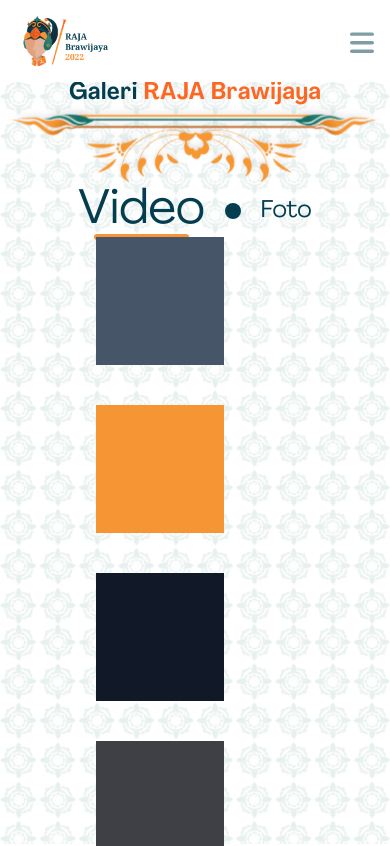
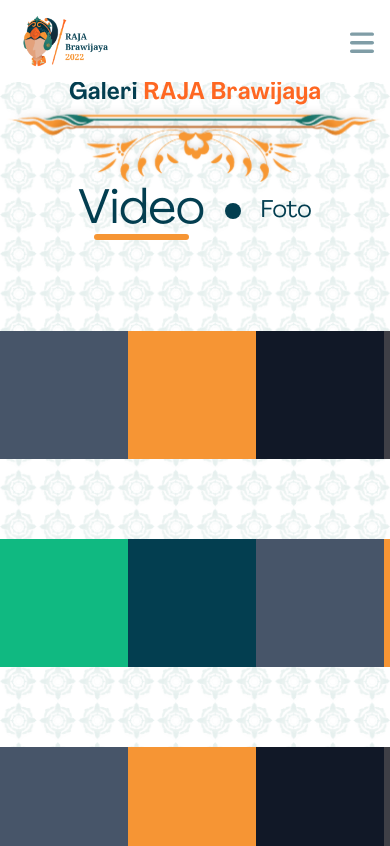
Before and after one commit to mfadlihs/RAJA-BRAWIJAYA-2022, a Next.js app: page /galeri in a window 390 px wide. Shown: the top 846 px of the page. Built offline with nearby package versions, Linux system fonts and the light colour scheme.

Commit message:
galery responsif

```diff
--- /dev/null
+++ b/component/galeri/GallerySliderMb.jsx
@@ -0,0 +1,72 @@
+import style from "./style.module.css";
+
+export default function GallerySliderMb({ reverse }) {
+	return (
+		<div
+			className={`w-full ${
+				reverse ? style.slideTrackReverseMobile : style.slideTrackMobile
+			} flex `}
+		>
+			<div className='slider'>
+				<div className='w-32 h-32 bg-blue' />
+			</div>
+			<div className='slider'>
+				<div className='w-32 h-32 bg-slate-600' />
+			</div>
+			<div className='slider'>
+				<div className='w-32 h-32 bg-yellow' />
+			</div>
+			<div className='slider'>
+				<div className='w-32 h-32 bg-gray-900' />
+			</div>
+			<div className='slider'>
+				<div className='w-32 h-32 bg-zinc-700' />
+			</div>
+			<div className='slider'>
+				<div className='w-32 h-32 bg-stone-500' />
+			</div>
+			<div className='slider'>
+				<div className='w-32 h-32 bg-red-400' />
+			</div>
+			<div className='slider'>
+				<div className='w-32 h-32 bg-lime-600' />
+			</div>
+			<div className='slider'>
+				<div className='w-32 h-32 bg-amber-500' />
+			</div>
+			<div className='slider'>
+				<div className='w-32 h-32 bg-emerald-500' />
+			</div>
+			<div className='slider'>
+				<div className='w-32 h-32 bg-blue' />
+			</div>
+			<div className='slider'>
+				<div className='w-32 h-32 bg-slate-600' />
+			</div>
+			<div className='slider'>
+				<div className='w-32 h-32 bg-yellow' />
+			</div>
+			<div className='slider'>
+				<div className='w-32 h-32 bg-gray-900' />
+			</div>
+			<div className='slider'>
+				<div className='w-32 h-32 bg-zinc-700' />
+			</div>
+			<div className='slider'>
+				<div className='w-32 h-32 bg-stone-500' />
+			</div>
+			<div className='slider'>
+				<div className='w-32 h-32 bg-red-400' />
+			</div>
+			<div className='slider'>
+				<div className='w-32 h-32 bg-lime-600' />
+			</div>
+			<div className='slider'>
+				<div className='w-32 h-32 bg-amber-500' />
+			</div>
+			<div className='slider'>
+				<div className='w-32 h-32 bg-emerald-500' />
+			</div>
+		</div>
+	);
+}
--- a/component/galeri/style.module.css
+++ b/component/galeri/style.module.css
@@ -23,3 +23,29 @@
 .slideTrackReverse {
 	animation: scrollReverse 5s linear infinite;
 }
+
+@keyframes scrollMobile {
+	0% {
+		transform: translateX(0);
+	}
+	100% {
+		transform: translateX(-50%);
+	}
+}
+
+@keyframes scrollReverseMobile {
+	0% {
+		transform: translateX(-50%);
+	}
+	100% {
+		transform: translateX(0);
+	}
+}
+
+.slideTrackMobile {
+	animation: scrollMobile 5s linear infinite;
+}
+
+.slideTrackReverseMobile {
+	animation: scrollReverseMobile 5s linear infinite;
+}
--- a/layout/galeri/Gallery.jsx
+++ b/layout/galeri/Gallery.jsx
@@ -5,6 +5,7 @@
 import Item from "./Item";
 import GallerySlider from "../../component/galeri/GallarySlider";
 import { Pattern } from "../../constants/Images";
+import GallerySliderMb from "../../component/galeri/GallerySliderMb";
 
 export default function Gallery() {
 	const [isVideo, setIsVideo] = useState(true);
@@ -32,8 +33,8 @@
 					/>
 				</div>
 			</div>
-			<div className='md:flex block h-screen w-screen overflow-hidden px-24'>
-				<div className='flex flex-col justify-between md:h-full md:py-16 '>
+			<div className='md:flex block h-screen w-screen overflow-hidden md:px-24'>
+				<div className='flex flex-col justify-between md:h-full md:py-16 mb-24 md:mb-0 '>
 					<div className='flex justify-center grow md:items-center'>
 						<div className='flex items-center gap-5'>
 							<Item active={isVideo} setIsVideo={setIsVideo} video={true}>
@@ -53,9 +54,16 @@
 				</div>
 				<div className='grow'>
 					<div className='h-full overflow-hidden'>
-						<div className='w-fit space-x-20 mx-auto'>
-							<GallerySlider />
-							<GallerySlider reverse />
+						<div className=''>
+							<div className='w-fit space-x-20 mx-auto hidden md:block'>
+								<GallerySlider />
+								<GallerySlider reverse />
+							</div>
+							<div className='w-fit space-y-20 mx-auto md:hidden'>
+								<GallerySliderMb />
+								<GallerySliderMb reverse />
+								<GallerySliderMb />
+							</div>
 						</div>
 					</div>
 				</div>
```
